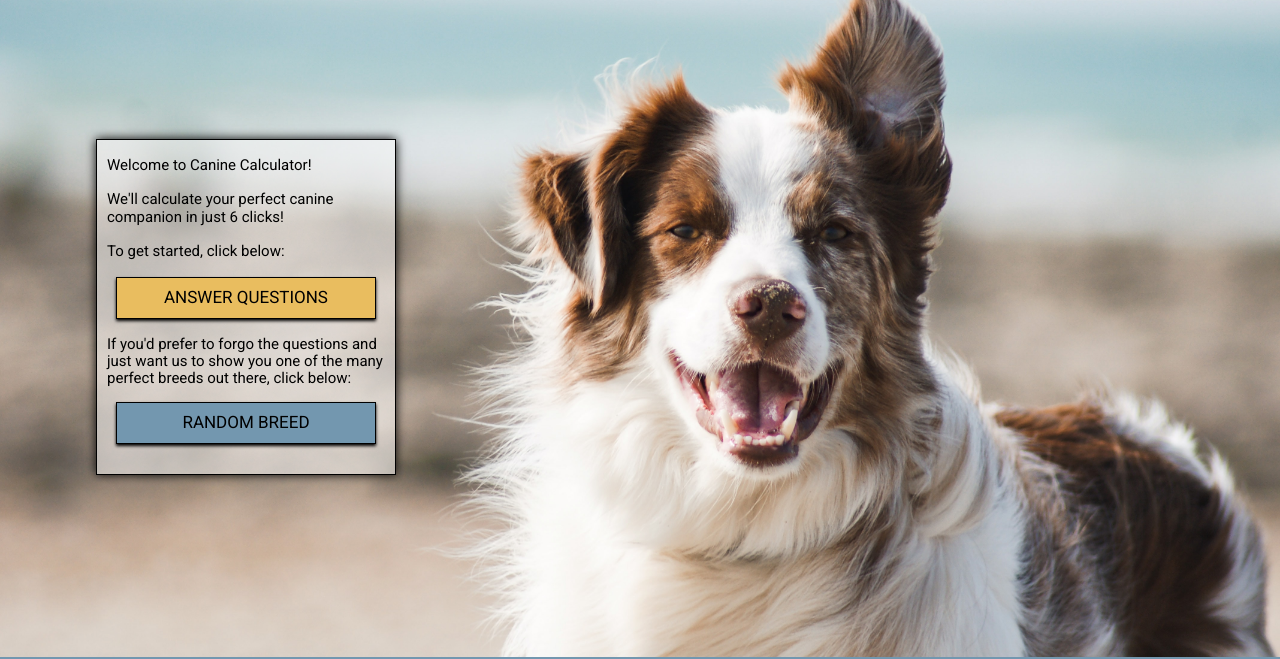
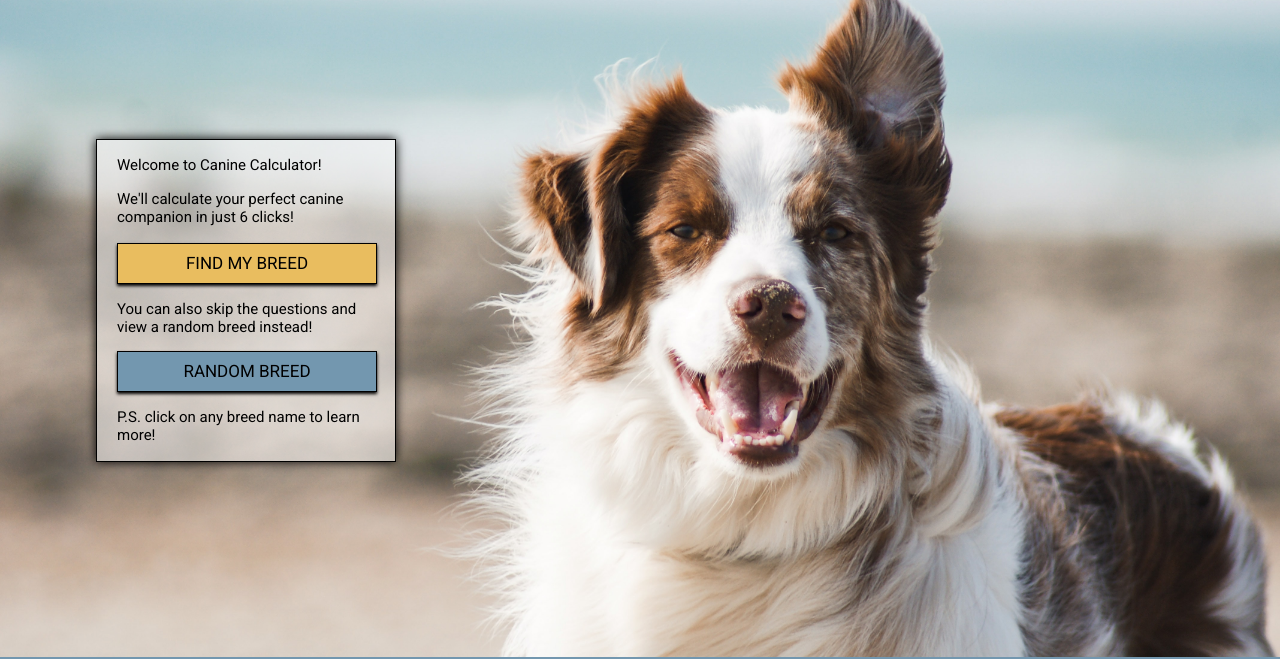
Before and after one commit to Tenal/canine-calculator, a plain HTML site: page index.html in a window 1280 px wide. Shown: the part 143-802 px from the top of the page. Drawn offline with nearby package versions, Linux system fonts and the light colour scheme.

Commit message:
minor updates to header styling :sparkles:

```diff
--- a/index.html
+++ b/index.html
@@ -23,10 +23,10 @@
             <div class="text-container">
                 <p>Welcome to Canine Calculator!</p>
                 <p>We'll calculate your perfect canine companion in just 6 clicks!</p>
-                <p>To get started, click below:</p>
-                <a class="scroll start" href="#first-question">Answer Questions</a>
-                <p>If you'd prefer to forgo the questions and just want us to show you one of the many perfect breeds out there, click below:</p>
+                <a class="scroll start" href="#first-question">Find My Breed</a>
+                <p>You can also skip the questions and view a random breed instead!</p>
                 <button class="generator-button random-button" id="random-breed">Random Breed</button>
+                <p>P.S. click on any breed name to learn more!</p>
             </div>
         </div>
     </header>
--- a/styles/sass/_header.scss
+++ b/styles/sass/_header.scss
@@ -19,7 +19,7 @@ header {
             min-height: auto;
             border: 1px solid $font-colour;
             box-shadow: 0 0 10px $font-colour;
-            padding: 0 10px 20px 10px;
+            padding: 0 20px 17px;
             margin-top: 10vh;
             text-align: center;
                 p {
@@ -40,13 +40,13 @@ header {
     box-shadow: 0 2px 3px $font-colour;
     padding: 10px 0;
     width: 260px;
-    margin: 15px 0 10px 0;
+    margin-top: 15px;
     transition: 0.3s all;
     cursor: pointer;
         &:hover,
         &:active,
         &:focus {
-            background-color: $primary-colour;
+            background-color: darken($secondary-colour, 10%);
             letter-spacing: 1.3px;
     }
 }
--- a/styles/sass/_media-queries.scss
+++ b/styles/sass/_media-queries.scss
@@ -108,6 +108,7 @@
             }
             div.text-container {
                 margin: 10vh auto 60px auto;
+                padding: 0 10px 17px;
                 width: 270px;
                     .generator-button,
                     .start {
```
Also changed, not shown: styles/style.css.
